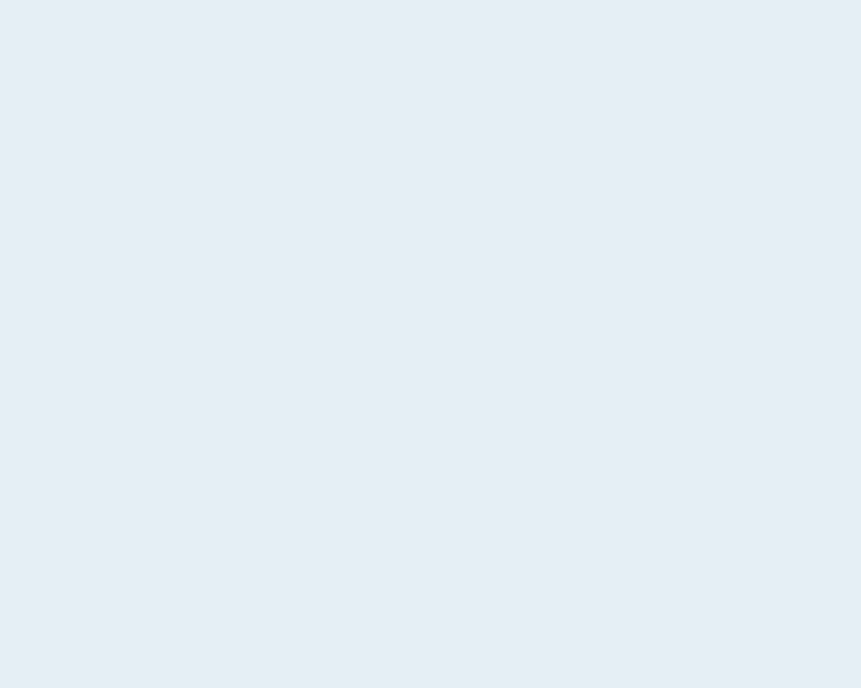
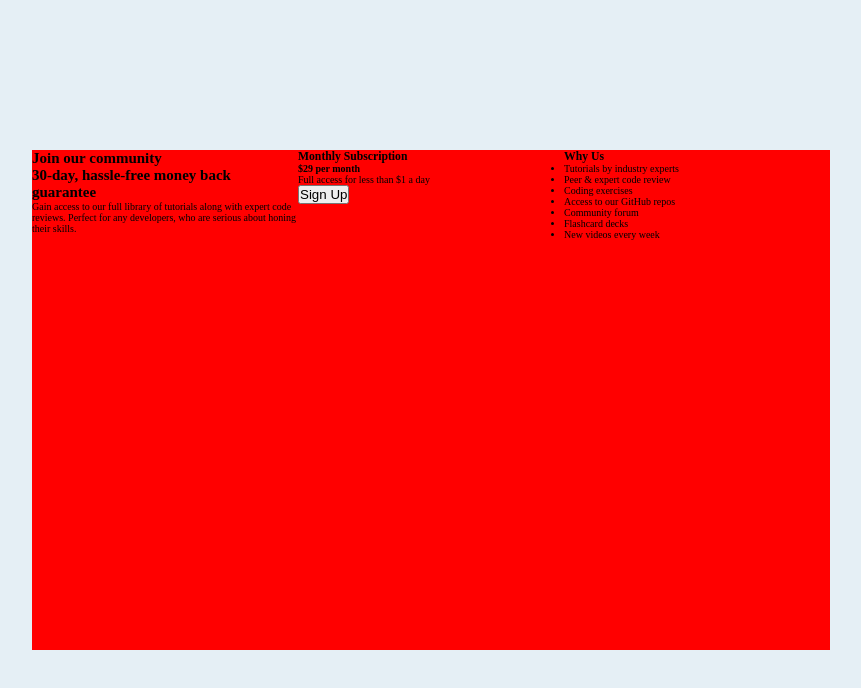
Before and after one commit to Ruffyi/Single-Price-Grid-Component, a website: page index.html in a window 1280 px wide. Shown: the whole page, without its empty margins (209-1070 px from the left). Drawn offline with Linux system fonts and the light colour scheme.

Commit message:
Coding a html structure

```diff
--- a/index.html
+++ b/index.html
@@ -21,7 +21,45 @@
 	</head>
 	<body>
 		<main class="main">
-			<div class="wrapper"></div>
+			<div class="wrapper">
+				<section class="container">
+					<div class="card">
+						<div class="card__information">
+							<h1 class="heading__primary">Join our community</h1>
+							<h2 class="heading__secondary">
+								30-day, hassle-free money back guarantee
+							</h2>
+							<p class="paragraph paragraph--gray">
+								Gain access to our full library of tutorials along with expert
+								code reviews. Perfect for any developers, who are serious about
+								honing their skills.
+							</p>
+						</div>
+						<div class="card__subscription">
+							<h3 class="heading__third">Monthly Subscription</h3>
+							<strong class="card__price">
+								$29 <span class="card__price--addition"> per month </span>
+							</strong>
+							<p class="paragraph paragraph--white">
+								Full access for less than $1 a day
+							</p>
+							<button class="btn btn--sign">Sign Up</button>
+						</div>
+						<div class="card__addition">
+							<h3 class="heading__third">Why Us</h3>
+							<ul class="card__list">
+								<li class="card__item">Tutorials by industry experts</li>
+								<li class="card__item">Peer & expert code review</li>
+								<li class="card__item">Coding exercises</li>
+								<li class="card__item">Access to our GitHub repos</li>
+								<li class="card__item">Community forum</li>
+								<li class="card__item">Flashcard decks</li>
+								<li class="card__item">New videos every week</li>
+							</ul>
+						</div>
+					</div>
+				</section>
+			</div>
 		</main>
 	</body>
 </html>
--- /dev/null
+++ b/scss/abstracts/_mixins.scss
@@ -0,0 +1,10 @@
+@mixin flex-mother(
+	$flexDirection: row,
+	$alignItems: center,
+	$justifyContent: center
+) {
+	display: flex;
+	flex-direction: $flexDirection;
+	align-items: $alignItems;
+	justify-content: $justifyContent;
+}
--- /dev/null
+++ b/scss/components/_card.scss
@@ -0,0 +1,8 @@
+.card {
+	width: 70%;
+	height: 50rem;
+	display: grid;
+	grid-template-columns: repeat(auto-fit, minmax(25rem, 1fr));
+	grid-template-rows: repeat(2, 1fr);
+	background-color: red;
+}
--- /dev/null
+++ b/scss/components/_container.scss
@@ -0,0 +1,4 @@
+.container {
+	@include flex-mother();
+	min-height: 100vh;
+}
--- a/scss/layout/_wrapper.scss
+++ b/scss/layout/_wrapper.scss
@@ -1,4 +1,5 @@
 .wrapper {
 	max-width: $wrapper-width;
+	width: 100%;
 	margin: 0 auto;
 }
--- a/scss/style.scss
+++ b/scss/style.scss
@@ -1,5 +1,9 @@
 @import './abstracts/colors';
 @import './abstracts/variables';
+@import './abstracts/mixins';
 @import './base/reset';
+@import './base/typography';
 @import './layout/wrapper';
 @import './pages/main';
+@import './components/card';
+@import './components/container';
```
Also changed, not shown: dist/css/style.css, scss/base/_typography.scss (added), 1 other file.
